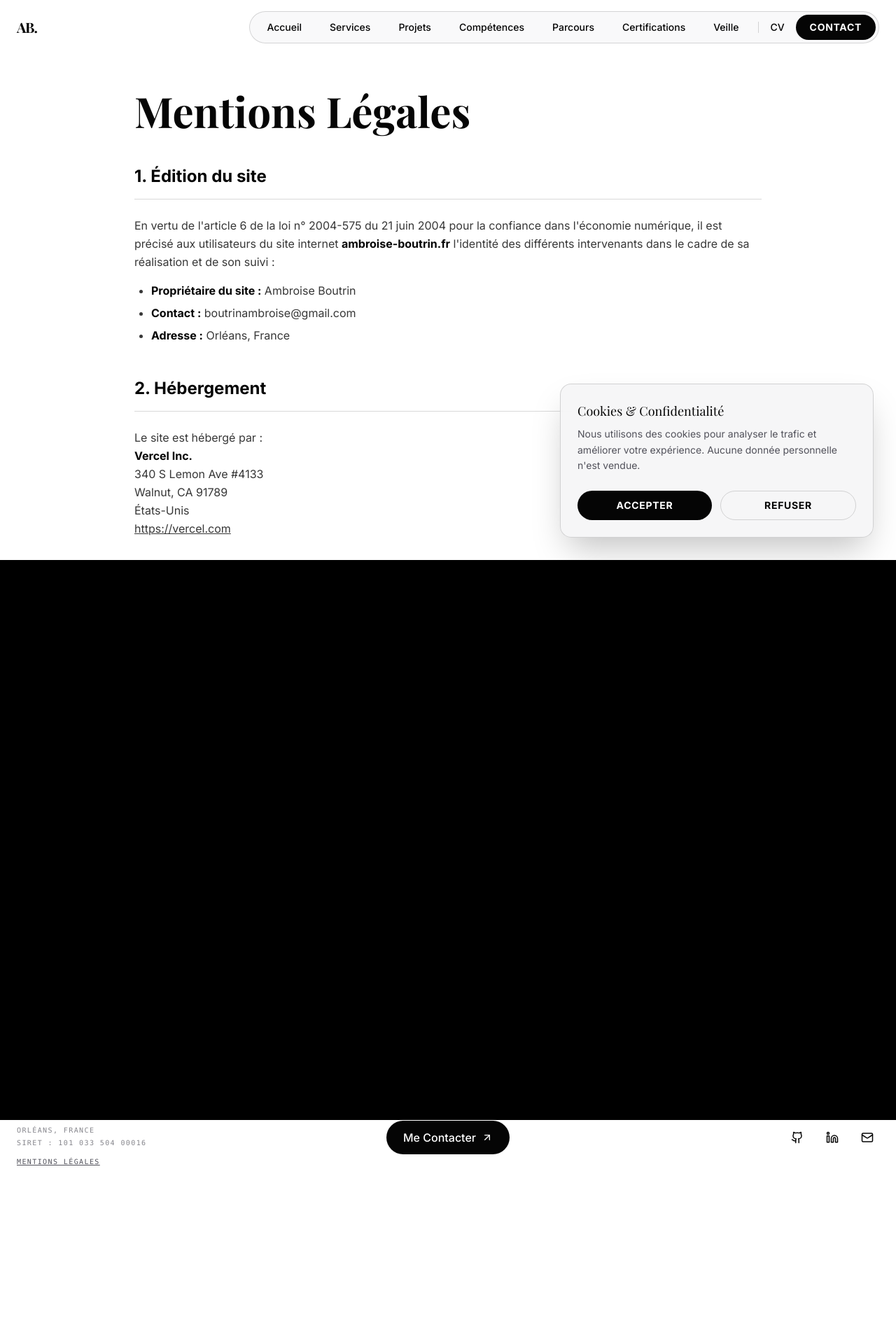
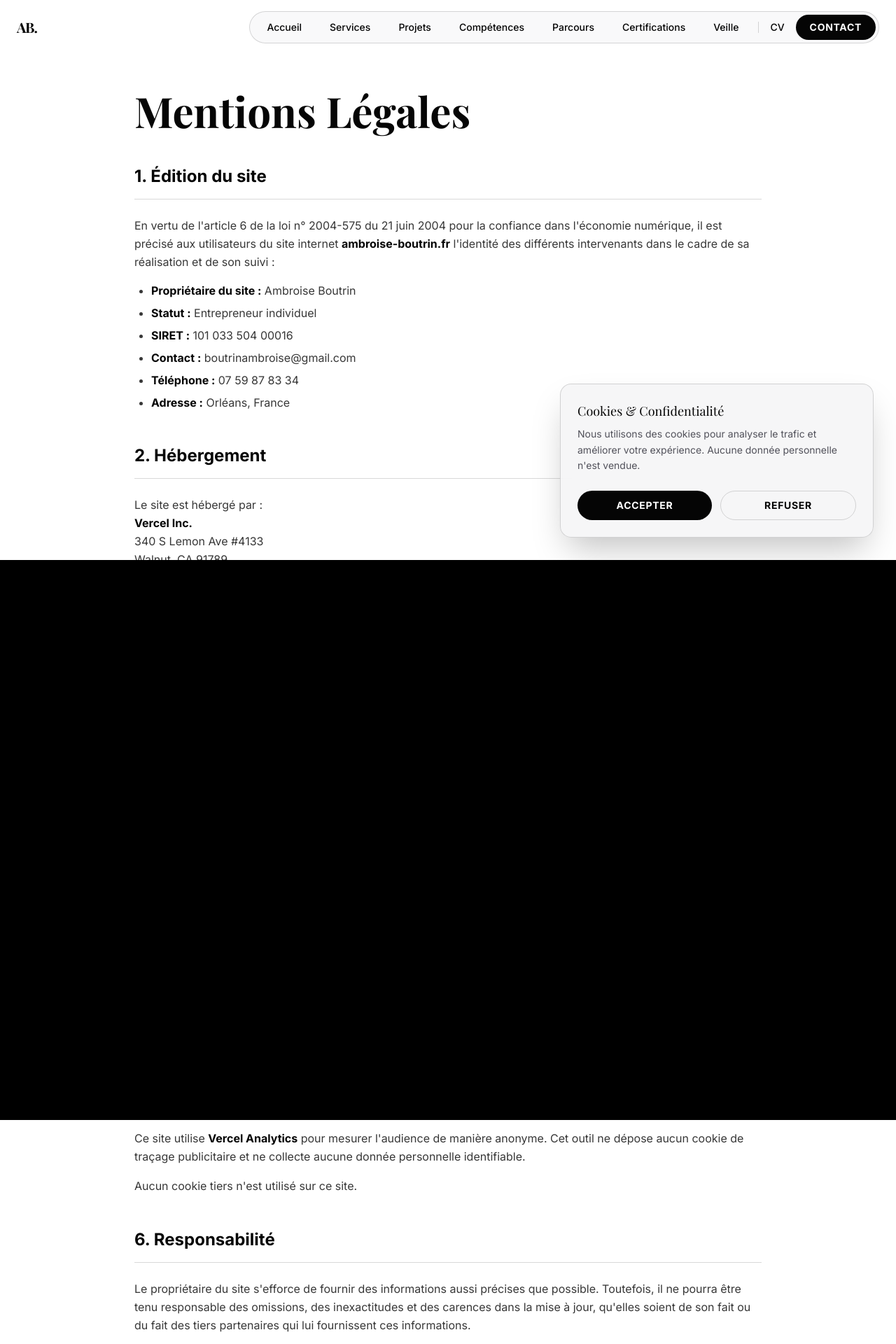
Before and after one commit to xeanoob/portfolio, a Next.js app: page /mentions-legales in a window 1280 px wide. Shown: the top 1920 px of the page at 70% size. Before the commit the page ends 1699 px from the top, so only its background shows below. Built offline with nearby package versions, Linux system fonts and the light colour scheme; a web font is replaced by a local one.

Commit message:
modificaiton mention legale ?

```diff
--- a/src/app/mentions-legales/page.tsx
+++ b/src/app/mentions-legales/page.tsx
@@ -18,7 +18,10 @@ export default function MentionsLegales() {
                     </p>
                     <ul className="list-disc pl-6 space-y-2 text-[var(--foreground)]/80">
                         <li><strong className="text-[var(--foreground)]">Propriétaire du site :</strong> Ambroise Boutrin</li>
+                        <li><strong className="text-[var(--foreground)]">Statut :</strong> Entrepreneur individuel</li>
+                        <li><strong className="text-[var(--foreground)]">SIRET :</strong> 101 033 504 00016</li>
                         <li><strong className="text-[var(--foreground)]">Contact :</strong> boutrinambroise@gmail.com</li>
+                        <li><strong className="text-[var(--foreground)]">Téléphone :</strong> 07 59 87 83 34</li>
                         <li><strong className="text-[var(--foreground)]">Adresse :</strong> Orléans, France</li>
                     </ul>
                 </section>
@@ -46,17 +49,37 @@ export default function MentionsLegales() {
                 </section>
 
                 <section className="mb-12 space-y-4">
-                    <h2 className="text-2xl font-bold border-b border-[var(--border-color)] pb-4 mb-6">4. Données personnelles</h2>
+                    <h2 className="text-2xl font-bold border-b border-[var(--border-color)] pb-4 mb-6">4. Données personnelles et formulaire de contact</h2>
                     <p className="text-[var(--foreground)]/80 leading-relaxed">
-                        Ce site ne collecte aucune donnée personnelle à l'insu de l'utilisateur. Les informations communiquées via les liens de contact (email, LinkedIn) sont utilisées uniquement pour répondre aux sollicitations.
+                        Le site dispose d'un formulaire de contact qui collecte les informations suivantes : <strong className="text-[var(--foreground)]">nom</strong>, <strong className="text-[var(--foreground)]">adresse email</strong> et <strong className="text-[var(--foreground)]">message</strong>. Ces données sont transmises par email via le service <strong className="text-[var(--foreground)]">Resend</strong> et sont utilisées uniquement pour répondre aux sollicitations de l'utilisateur.
                     </p>
                     <p className="text-[var(--foreground)]/80 leading-relaxed">
-                        Ce site n'utilise pas de cookies de traçage publicitaire.
+                        Aucune donnée personnelle n'est stockée en base de données. Les informations collectées ne sont ni revendues ni transmises à des tiers.
+                    </p>
+                    <p className="text-[var(--foreground)]/80 leading-relaxed">
+                        Conformément au Règlement Général sur la Protection des Données (RGPD) et à la loi « Informatique et Libertés », vous disposez d'un droit d'accès, de rectification et de suppression de vos données. Pour exercer ces droits, contactez : <a href="mailto:boutrinambroise@gmail.com" className="underline hover:opacity-70 transition-opacity">boutrinambroise@gmail.com</a>.
+                    </p>
+                </section>
+
+                <section className="mb-12 space-y-4">
+                    <h2 className="text-2xl font-bold border-b border-[var(--border-color)] pb-4 mb-6">5. Cookies et mesure d'audience</h2>
+                    <p className="text-[var(--foreground)]/80 leading-relaxed">
+                        Ce site utilise <strong className="text-[var(--foreground)]">Vercel Analytics</strong> pour mesurer l'audience de manière anonyme. Cet outil ne dépose aucun cookie de traçage publicitaire et ne collecte aucune donnée personnelle identifiable.
+                    </p>
+                    <p className="text-[var(--foreground)]/80 leading-relaxed">
+                        Aucun cookie tiers n'est utilisé sur ce site.
+                    </p>
+                </section>
+
+                <section className="mb-12 space-y-4">
+                    <h2 className="text-2xl font-bold border-b border-[var(--border-color)] pb-4 mb-6">6. Responsabilité</h2>
+                    <p className="text-[var(--foreground)]/80 leading-relaxed">
+                        Le propriétaire du site s'efforce de fournir des informations aussi précises que possible. Toutefois, il ne pourra être tenu responsable des omissions, des inexactitudes et des carences dans la mise à jour, qu'elles soient de son fait ou du fait des tiers partenaires qui lui fournissent ces informations.
                     </p>
                 </section>
 
                 <div className="mt-20 pt-10 border-t border-[var(--border-color)] text-center text-[var(--text-secondary)] text-sm">
-                    <p>Dernière mise à jour : Février 2026</p>
+                    <p>Dernière mise à jour : Mai 2026</p>
                 </div>
             </div>
         </main>
```
